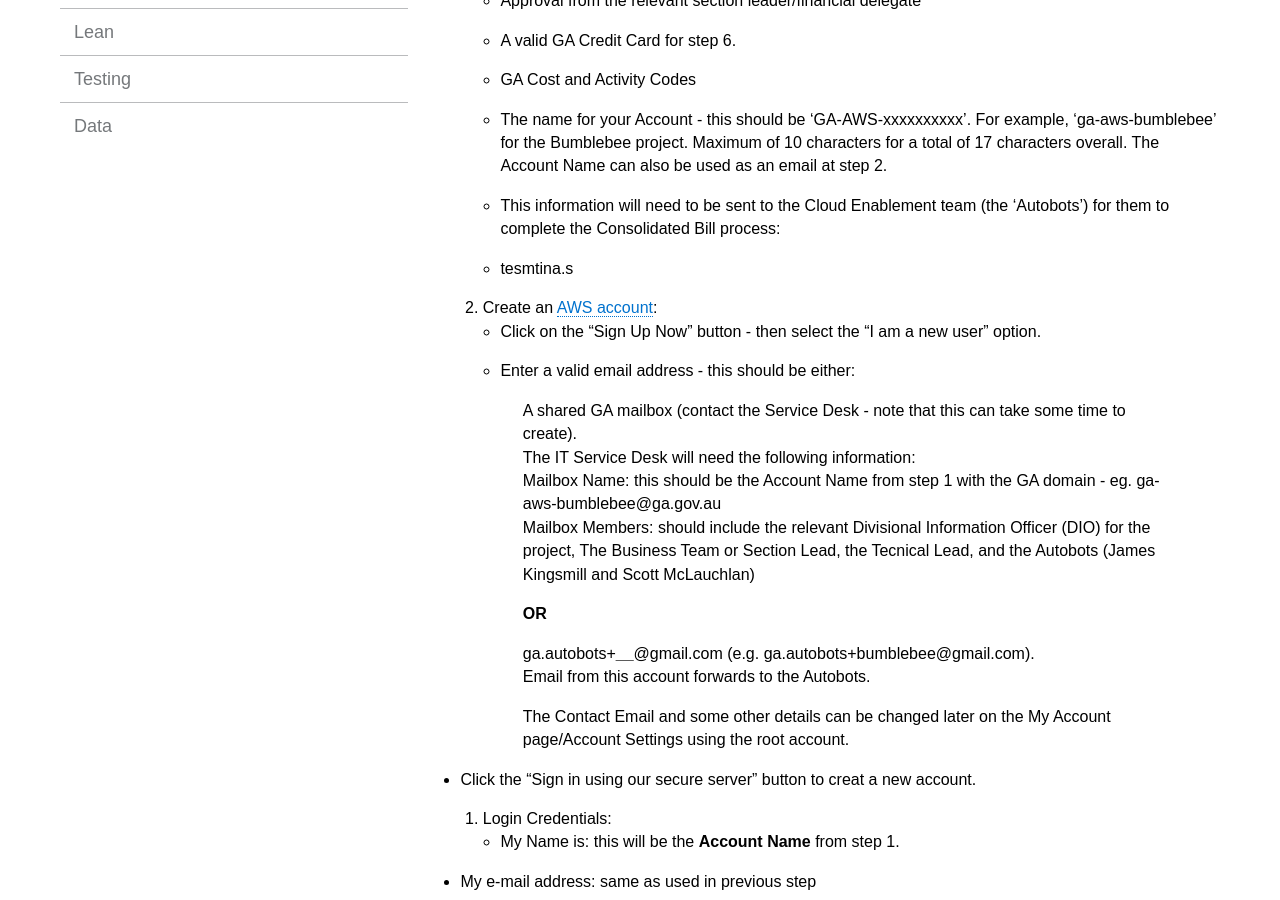
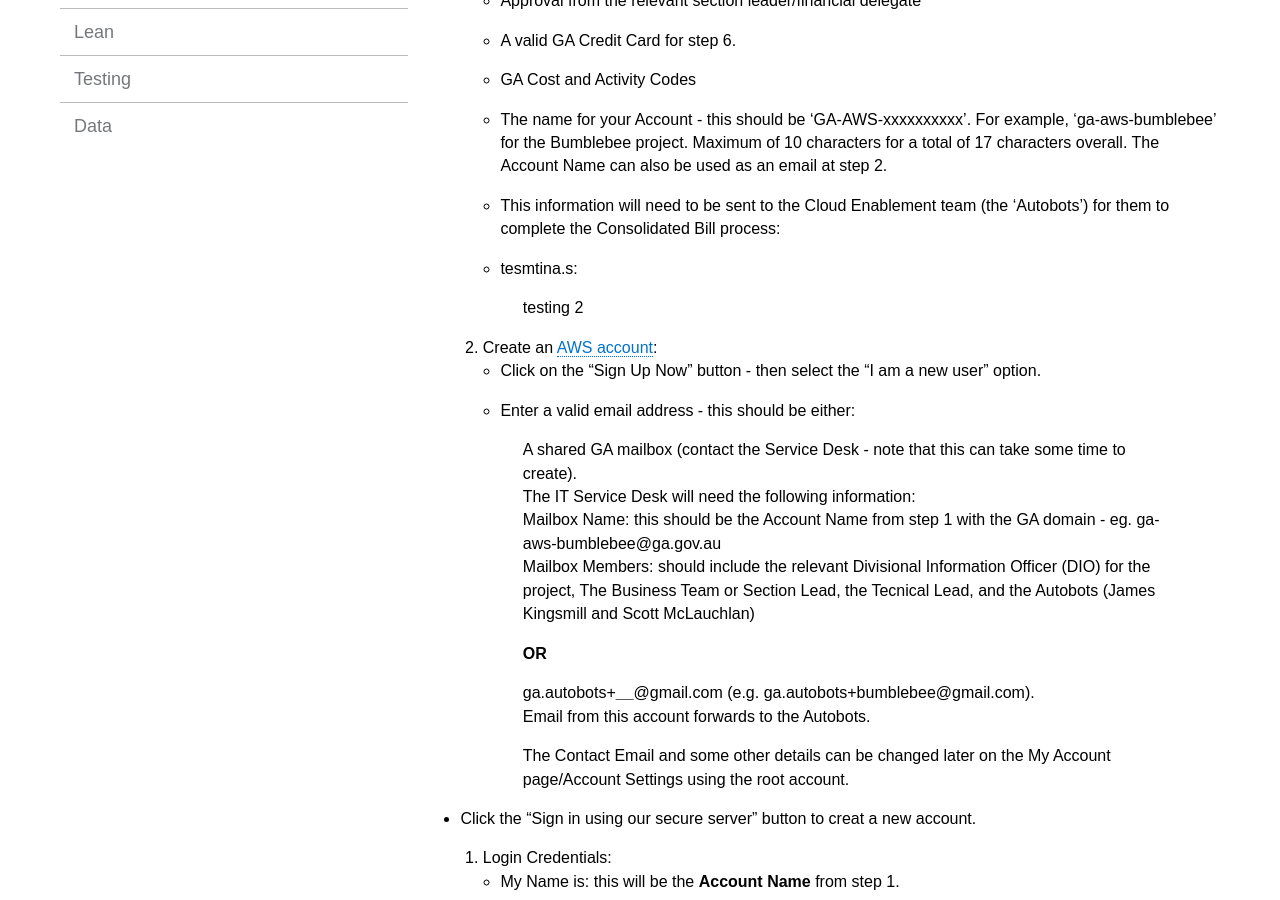
Before and after one commit to GeoscienceAustralia/cloud, a Jekyll site: the page built from docs/_pages/setting_up_index.md, in a window 1280 px wide and 900 px high, scrolled down 607 px. Built offline with Jekyll 4.4.1, drawn with Linux system fonts in a browser that asks for light colours.

Commit message:
Update setting_up_index.md

```diff
--- a/docs/_pages/setting_up_index.md
+++ b/docs/_pages/setting_up_index.md
@@ -23,7 +23,10 @@ If you have an application that will eventually become a production service, you
   * GA Cost and Activity Codes
   * The name for your Account - this should be 'GA-AWS-xxxxxxxxxx'. For example, 'ga-aws-bumblebee' for the Bumblebee project. Maximum of 10 characters for a total of 17 characters overall. The Account Name can also be used as an email at step 2.
   * This information will need to be sent to the Cloud Enablement team (the 'Autobots') for them to complete the Consolidated Bill process:
-  * tesmtina.s
+  * tesmtina.s:
+
+   > testing 2
+
 
 2. Create an [AWS account](https://aws.amazon.com/resources/create-account/):
  * Click on the "Sign Up Now" button - then select the "I am a new user" option.
```
